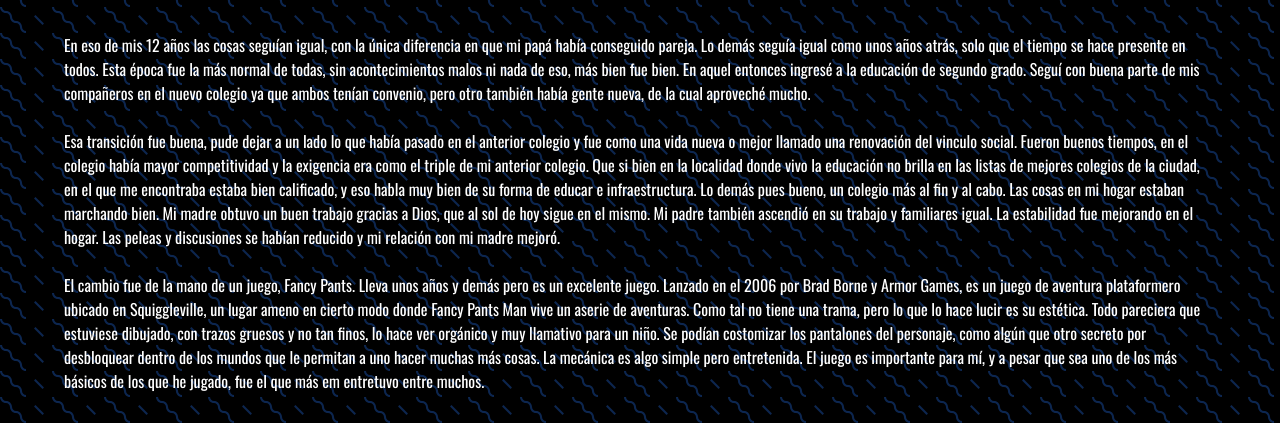
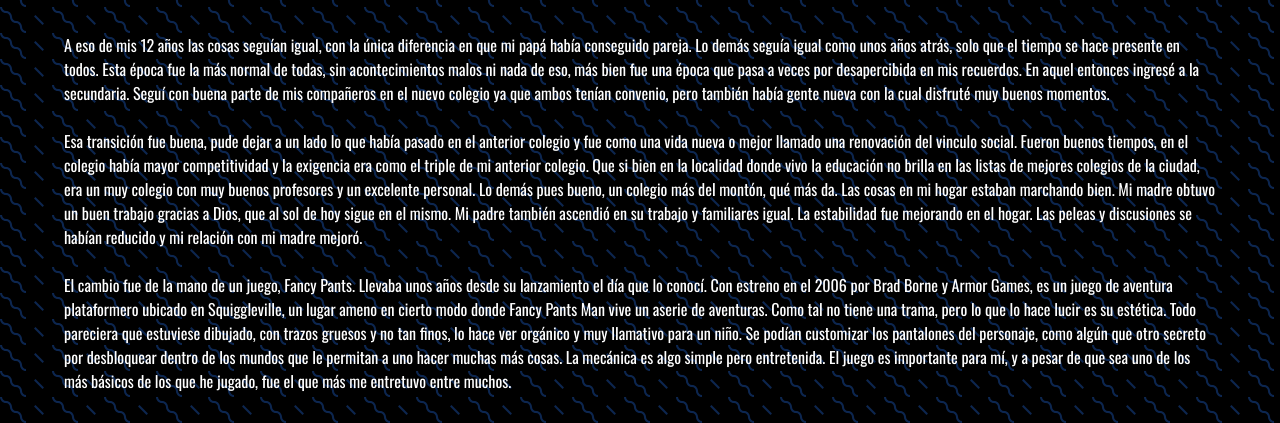
Before and after one commit to JuPa2208/fancy, a plain HTML site: page index.html in a window 1280 px wide. Shown: the part 643-1066 px from the top of the page. Drawn offline with nearby package versions, Linux system fonts and the light colour scheme.

Commit message:
Update index.html

```diff
--- a/index.html
+++ b/index.html
@@ -50,34 +50,31 @@
 
           &nbsp;
         <p>
-          En eso de mis 12 años las cosas seguían igual, con la única diferencia en que mi papá había conseguido
-          pareja. Lo demás seguía igual como unos años atrás, solo que el tiempo se hace presente en todos. Esta
-          época fue la más normal de todas, sin acontecimientos malos ni nada de eso, más bien fue bien. En aquel
-          entonces ingresé a la educación de segundo grado. Seguí con buena parte de mis compañeros en el nuevo
-          colegio ya que ambos tenían convenio, pero otro también había gente nueva, de la cual aproveché mucho.
+          A eso de mis 12 años las cosas seguían igual, con la única diferencia en que mi papá había conseguido pareja.
+          Lo demás seguía igual como unos años atrás, solo que el tiempo se hace presente en todos. Esta época fue la más
+          normal de todas, sin acontecimientos malos ni nada de eso, más bien fue una época que pasa a veces por desapercibida
+          en mis recuerdos. En aquel entonces ingresé a la secundaria. Seguí con buena parte de mis compañeros en el nuevo
+          colegio ya que ambos tenían convenio, pero también había gente nueva con la cual disfruté muy buenos momentos.
         </p>
         &nbsp;
         <p>
-          Esa transición fue buena, pude dejar a un lado lo que había pasado en el anterior colegio y fue como una
-          vida nueva o mejor llamado una renovación del vinculo social. Fueron buenos tiempos, en el colegio había
-          mayor competitividad y la exigencia era como el triple de mi anterior colegio. Que si bien en la localidad
-          donde vivo la educación no brilla en las listas de mejores colegios de la ciudad, en el que me encontraba
-          estaba bien calificado, y eso habla muy bien de su forma de educar e infraestructura. Lo demás pues bueno,
-          un colegio más al fin y al cabo. Las cosas en mi hogar estaban marchando bien. Mi madre obtuvo un buen
-          trabajo gracias a Dios, que al sol de hoy sigue en el mismo. Mi padre también ascendió en su trabajo y
-          familiares igual. La estabilidad fue mejorando en el hogar. Las peleas y discusiones se habían reducido y
-          mi relación con mi madre mejoró.
+          Esa transición fue buena, pude dejar a un lado lo que había pasado en el anterior colegio y fue como una vida nueva o
+          mejor llamado una renovación del vinculo social. Fueron buenos tiempos, en el colegio había mayor competitividad y la
+          exigencia era como el triple de mi anterior colegio. Que si bien en la localidad donde vivo la educación no brilla en
+          las listas de mejores colegios de la ciudad, era un muy colegio con muy buenos profesores y un excelente personal. Lo
+          demás pues bueno, un colegio más del montón, qué más da. Las cosas en mi hogar estaban marchando bien. Mi madre obtuvo
+          un buen trabajo gracias a Dios, que al sol de hoy sigue en el mismo. Mi padre también ascendió en su trabajo y familiares
+          igual. La estabilidad fue mejorando en el hogar. Las peleas y discusiones se habían reducido y mi relación con mi madre mejoró.
         </p>
         &nbsp;
         <p>
-          El cambio fue de la mano de un juego, Fancy Pants. Lleva unos años y demás pero es un excelente juego.
-          Lanzado en el 2006 por Brad Borne y Armor Games, es un juego de aventura plataformero ubicado en
-          Squiggleville, un lugar ameno en cierto modo donde Fancy Pants Man vive un aserie de aventuras. Como tal
-          no tiene una trama, pero lo que lo hace lucir es su estética. Todo pareciera que estuviese dibujado, con
-          trazos gruesos y no tan finos, lo hace ver orgánico y muy llamativo para un niño. Se podían costomizar los
-          pantalones del personaje, como algún que otro secreto por desbloquear dentro de los mundos que le permitan
-          a uno hacer muchas más cosas. La mecánica es algo simple pero entretenida. El juego es importante para mí,
-          y a pesar que sea uno de los más básicos de los que he jugado, fue el que más em entretuvo entre muchos.
+          El cambio fue de la mano de un juego, Fancy Pants. Llevaba unos años desde su lanzamiento el día que lo conocí. Con estreno
+          en el 2006 por Brad Borne y Armor Games, es un juego de aventura plataformero ubicado en Squiggleville, un lugar ameno en
+          cierto modo donde Fancy Pants Man vive un aserie de aventuras. Como tal no tiene una trama, pero lo que lo hace lucir es su
+          estética. Todo pareciera que estuviese dibujado, con trazos gruesos y no tan finos, lo hace ver orgánico y muy llamativo para
+          un niño. Se podían customizar los pantalones del personaje, como algún que otro secreto por desbloquear dentro de los mundos
+          que le permitan a uno hacer muchas más cosas. La mecánica es algo simple pero entretenida. El juego es importante para mí, y
+          a pesar de que sea uno de los más básicos de los que he jugado, fue el que más me entretuvo entre muchos.
         </p>
       </div>
     </header>
```
